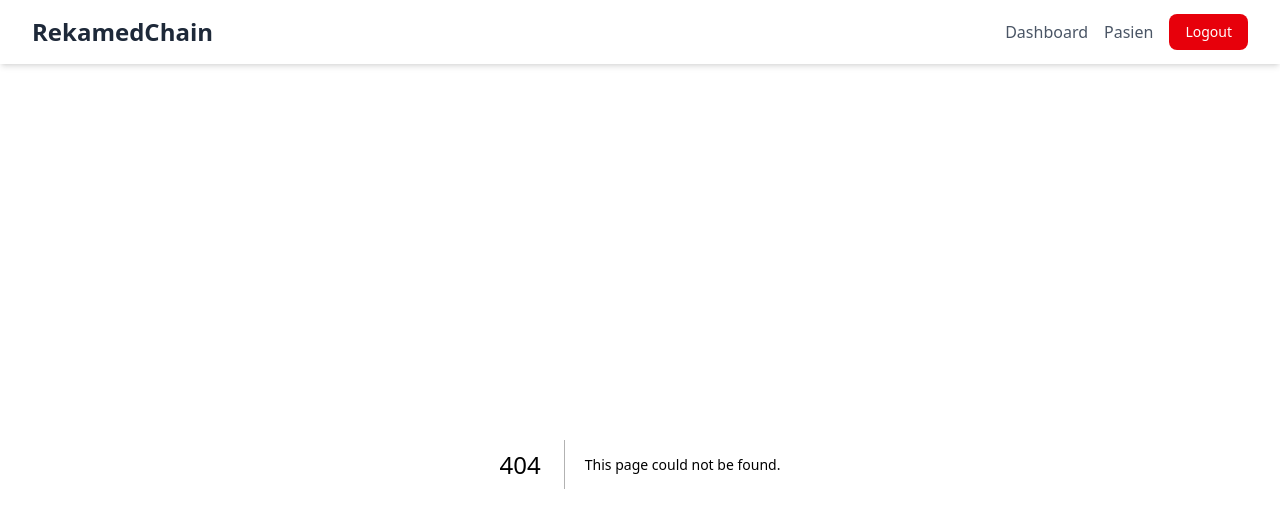
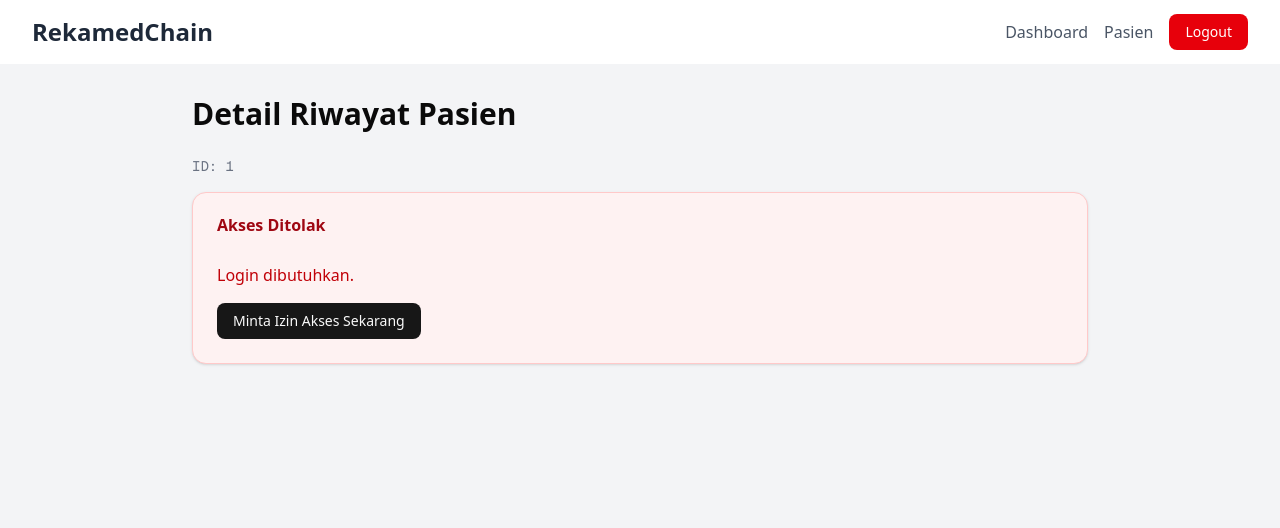
Before and after one commit to arelquack/rekamed-chain, a Next.js app in the folder apps/web/: page /patients/1 in a window 1280 px wide. Before the commit this address had no page. Shown: the top 528 px of the page. Built offline with nearby package versions, Linux system fonts and the light colour scheme.

Commit message:
feat: implement patient detail page with medical record view and consent handling for doctors

```diff
--- /dev/null
+++ b/apps/web/src/app/patients/[patientId]/page.tsx
@@ -0,0 +1,142 @@
+'use client';
+
+import { useEffect, useState } from 'react';
+import { useParams } from 'next/navigation';
+import { Card, CardContent, CardHeader, CardTitle } from '@/components/ui/card';
+import { Button } from '@/components/ui/button';
+
+interface MedicalRecord {
+    id: string;
+    doctor_name: string;
+    diagnosis: string;
+    notes: string;
+    attachment_cid: string;
+    created_at: string;
+}
+
+export default function PatientDetailPage() {
+    const params = useParams();
+    const patientId = params.patientId as string;
+
+    const [records, setRecords] = useState<MedicalRecord[]>([]);
+    const [isLoading, setIsLoading] = useState(true);
+    const [error, setError] = useState('');
+    const [message, setMessage] = useState(''); // <-- PERBAIKAN 1: State 'message' ditambahkan
+
+    // Fungsi untuk meminta izin akses
+    const handleRequestConsent = async (patientIdForRequest: string) => {
+        setMessage(`Mengirim permintaan untuk user ${patientIdForRequest}...`);
+        const token = localStorage.getItem('token');
+        if (!token) {
+        setMessage("Error: Token tidak ditemukan.");
+        return;
+        }
+
+        try {
+        const response = await fetch(`http://localhost:8080/consent/request`, {
+            method: 'POST',
+            headers: {
+            'Content-Type': 'application/json',
+            'Authorization': `Bearer ${token}`,
+            },
+            body: JSON.stringify({ patient_id: patientIdForRequest }),
+        });
+
+        if (!response.ok) {
+            throw new Error('Gagal mengirim permintaan izin.');
+        }
+
+        const data = await response.json();
+        const successMsg = `Sukses! Permintaan izin berhasil dikirim. ID Permintaan: ${data.request_id}`;
+        setMessage(successMsg);
+        alert(successMsg);
+
+        } catch (err) {
+        if (err instanceof Error) {
+            setMessage(err.message);
+            alert(`Error: ${err.message}`);
+        }
+        }
+    };
+
+    useEffect(() => {
+        if (!patientId) return;
+
+        const fetchPatientRecords = async () => {
+        const token = localStorage.getItem('token');
+        if (!token) {
+            setError('Login dibutuhkan.');
+            setIsLoading(false);
+            return;
+        }
+        try {
+            const response = await fetch(`http://localhost:8080/records/patient/${patientId}`, {
+            headers: { 'Authorization': `Bearer ${token}` },
+            });
+
+            if (response.status === 403) { // 403 Forbidden = Tidak punya izin
+            throw new Error('Akses ditolak. Anda tidak memiliki izin untuk melihat data pasien ini.');
+            }
+            if (!response.ok) {
+            throw new Error('Gagal mengambil data pasien.');
+            }
+
+            const data = await response.json();
+            setRecords(data);
+        } catch (err) {
+            if (err instanceof Error) setError(err.message);
+        } finally {
+            setIsLoading(false);
+        }
+        };
+
+        fetchPatientRecords();
+    }, [patientId]);
+
+    return (
+        <div className="p-8 bg-gray-100 min-h-screen">
+        <div className="max-w-4xl mx-auto">
+            <h1 className="text-3xl font-bold mb-6">Detail Riwayat Pasien</h1>
+            <p className="text-sm text-gray-500 mb-4 font-mono">ID: {patientId}</p>
+
+            {isLoading && <p>Memuat data...</p>}
+
+            {error && (
+            <Card className="bg-red-50 border-red-200">
+                <CardHeader>
+                <CardTitle className="text-red-800">Akses Ditolak</CardTitle>
+                </CardHeader>
+                <CardContent>
+                <p className="text-red-700">{error}</p>
+                {/* PERBAIKAN 2: Tombol dihubungkan ke fungsinya */}
+                <Button className="mt-4" onClick={() => handleRequestConsent(patientId)}>
+                    Minta Izin Akses Sekarang
+                </Button>
+                {message && <p className="text-sm mt-2">{message}</p>}
+                </CardContent>
+            </Card>
+            )}
+
+            {!isLoading && !error && (
+            <div className="space-y-4">
+                {records.length > 0 ? (
+                records.map((record) => (
+                    <Card key={record.id}>
+                    <CardHeader>
+                        <CardTitle>{record.diagnosis}</CardTitle>
+                        {/* ... (sisa CardHeader tidak berubah) ... */}
+                    </CardHeader>
+                    <CardContent>
+                        {/* ... (sisa CardContent tidak berubah) ... */}
+                    </CardContent>
+                    </Card>
+                ))
+                ) : (
+                <p>Pasien ini belum memiliki riwayat medis.</p>
+                )}
+            </div>
+            )}
+        </div>
+        </div>
+    );
+}
--- a/apps/web/src/app/patients/page.tsx
+++ b/apps/web/src/app/patients/page.tsx
@@ -5,6 +5,7 @@ import { useState } from 'react';
 import { Button } from '@/components/ui/button';
 import { Card, CardContent, CardDescription, CardHeader, CardTitle } from '@/components/ui/card';
 import { Input } from '@/components/ui/input';
+import Link from 'next/link';
 
 interface PublicUser {
   id: string;
@@ -101,9 +102,15 @@ export default function PatientsPage() {
                   <CardTitle>{user.name}</CardTitle>
                   <CardDescription>{user.email}</CardDescription>
                 </CardHeader>
-                <CardContent>
-                  {/* Hubungkan tombol ke fungsi handleRequestConsent */}
-                  <Button className="w-full" onClick={() => handleRequestConsent(user.id)}>
+                <CardContent className="space-y-2">
+                  <Link href={`/patients/${user.id}`}>
+                    <Button className="w-full">Lihat Detail</Button>
+                  </Link>
+                  <Button
+                    variant="outline"
+                    className="w-full"
+                    onClick={() => handleRequestConsent(user.id)}
+                  >
                     Minta Izin Akses
                   </Button>
                 </CardContent>
```
